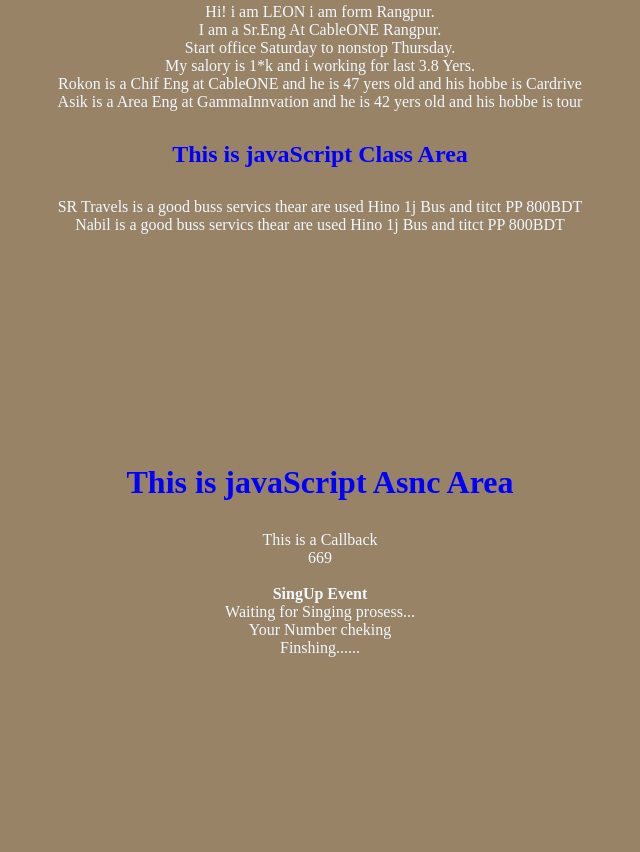
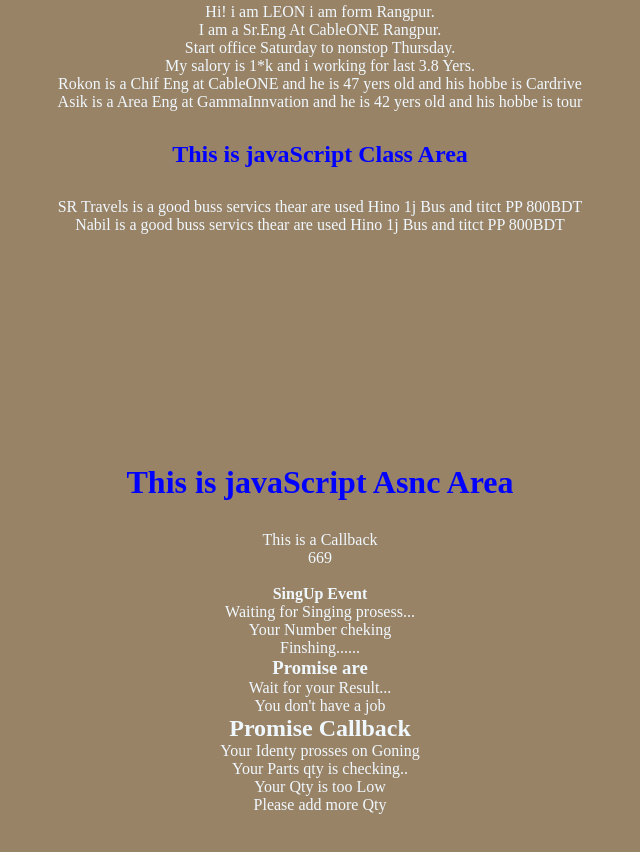
Before and after one commit to Fardin9721/Javascript_Practice, a plain HTML site: page index.html in a window 1280 px wide. Shown: the part 2914-3766 px from the top of the page, without its empty margins (320-960 px from the left). Before the commit the page ends 3671 px from the top, so only its background shows below. Drawn offline with Linux system fonts and the light colour scheme.

Commit message:
js promise

```diff
--- a/asstes/js/test.js
+++ b/asstes/js/test.js
@@ -577,3 +577,69 @@ function sigFinel (){
 singUp(function(){
     pnNum(sigFinel);
 })
+//Js Promise
+const job = false;
+const promiseName = new Promise (function(resolve,reject){
+    document.getElementById("pro1").innerHTML = "Wait for your Result...";
+    setTimeout(function(){
+        if(job){
+            resolve("Your Offices Tomoworo!");
+        }else{
+            reject(`You don't have a job`);
+        }
+    } ,2000);
+})
+promiseName
+    .then(function(value){
+        document.getElementById('pro2').innerHTML = value;
+    })
+    .catch(function(err){
+        document.getElementById('pro3').innerHTML = err;
+    })
+//Promise Callback
+const cableOparetor = true;
+const qty = 4;
+function cOvarify (){
+    document.getElementById('pro4').innerHTML = "Your Identy prosses on Goning";
+    const promise = new Promise(function(resolve,reject){
+        setTimeout(function(){
+            if(cableOparetor){
+                resolve();
+            }else{
+                reject("You are not Cable Oparator....");
+            }
+        },1000);
+    })
+    return promise;
+}
+function wqty (){
+    document.getElementById('pro5').innerHTML = "Your Parts qty is checking..";
+    const promise = new Promise (function(resolve,reject){
+        setTimeout(function(){
+            if(qty >= 5){
+                resolve()
+            }else{
+                reject("Your Qty is too Low"+"<br>"+"Please add more Qty")
+            }
+        },2000)
+    });
+    return promise;
+}
+function pDone (){
+    document.getElementById('pro6').innerHTML = "Your Parts going prossing";
+    const promise =new Promise (function(resolve){
+        setTimeout(function(){
+            resolve("Your parts is Ready!")
+        },3000)
+    });
+    return promise;
+}
+cOvarify()
+    .then(wqty)
+    .then(pDone)
+    .then(function(value){
+        document.getElementById('pro10').innerHTML = value;
+    })
+    .catch(function(ree){
+        document.getElementById('pro11').innerHTML = ree;
+    })
--- a/index.html
+++ b/index.html
@@ -201,6 +201,20 @@
                 <p id="claas7"></p>
                 <p id="claas8"></p>
                 <p id="claas9"></p>
+                <h3>Promise are</h3>
+                <p id="pro1"></p>
+                <p id="pro2"></p>
+                <p id="pro3"></p>
+                <h2>Promise Callback</h2>
+                <p id="pro4"></p>
+                <p id="pro5"></p>
+                <p id="pro6"></p>
+                <p id="pro8"></p>
+                <p id="pro9"></p>
+                <p id="pro10"></p>
+                <p id="pro11"></p>
+                <p id="pro12"></p>
+                <p id="pro13"></p>
             </div>
         </section>
     </div>
```
